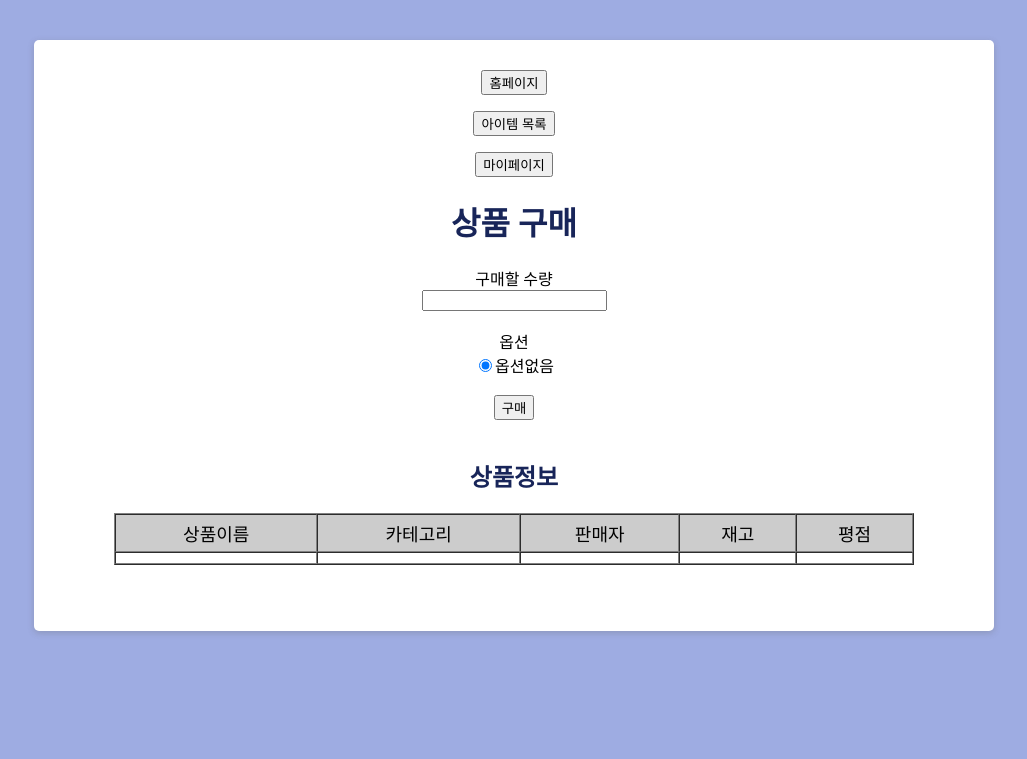
After one commit to myujin/Database-project, a PHP site: page /buy.php in a window 1280 px wide. The commit adds this page. Shown: the top 759 px of the page, without its empty margins (126-1153 px from the left). Run offline with PHP 8.4, Linux system fonts and the light colour scheme; data that the repository does not hold is empty.

Commit message:
구매페이지 구현. 구매시 테이블 업데이트는 아직 구현되어있지 않음

```diff
--- /dev/null
+++ b/buy.php
@@ -0,0 +1,108 @@
+
+<meta http-equiv="Content-Type" content="text/html; charset=UTF-8" />
+<html>
+<head>
+<title>홈 페이지</title>
+<link rel="stylesheet" href="css/home.css">
+<head>
+		<meta charset="utf-8">
+		<link rel="stylesheet" href="css/main.css">
+</head>
+<body>
+<div id="page-wrapper">
+	<div id="head">
+		<nav>
+			<form class="head" action="./home.php" name='home' method="post">
+				<input type='hidden' name='login_id' value=<?=$_POST['login_id']?>>
+				<input type='hidden' name='login_pwd' value=<?=$_POST['login_pwd']?>>
+				<input type='hidden' name='login_check_info' value=<?=$_POST['login_check_info']?>>
+				<button type="submit">홈페이지</button>
+			</form>
+			<form class="head" action="./item.php" name='item' method="post">
+				<input type='hidden' name='login_id' value=<?=$_POST['login_id']?>>
+				<input type='hidden' name='login_pwd' value=<?=$_POST['login_pwd']?>>
+				<input type='hidden' name='login_check_info' value=<?=$_POST['login_check_info']?>>
+					<button type="submit">아이템 목록</button>
+			</form>
+			<form class="head" action="./mypage.php" name='mypage' method="post">
+				<input type='hidden' name='login_id' value=<?=$_POST['login_id']?>>
+				<input type='hidden' name='login_pwd' value=<?=$_POST['login_pwd']?>>
+				<input type='hidden' name='login_check_info' value=<?=$_POST['login_check_info']?>>
+				<button type="submit">마이페이지</button>
+			</form>
+		</nav>
+	</div>
+  <?
+
+  include './dbcon.php';
+  $item_num=$_POST['item_num'];
+
+
+  $query = "SELECT * FROM item WHERE item_num = '$item_num'";
+
+  $result = mysqli_query($connect, $query);
+
+  $row = mysqli_fetch_array($result);
+  ?>
+	<h1>상품 구매</h1>
+	<div id="content">
+
+        <form action="./update_purchase_table.php" method="post">
+					<input type='hidden' name='login_id' value=<?=$_POST['login_id']?>>
+					<input type='hidden' name='login_pwd' value=<?=$_POST['login_pwd']?>>
+					<input type='hidden' name='login_check_info' value=<?=$_POST['login_check_info']?>>
+          <input type='hidden' name='stock' value=<?=$row['stock']?>>
+
+          <CENTER>구매할 수량
+					<br>
+					<CENTER><input type="text" name="order_num">
+					<br><br>
+          <CENTER>옵션
+          <br>
+          <input type="radio" name="option" value="opton0" checked="checked">옵션없음
+          <?
+          if($row['option1']){
+            ?>
+            <br>
+            <input type="radio" name="option" value="opton1"><?=$row['option1']?>
+          <?
+          }
+          if($row['option2']){
+          ?>
+            <br>
+            <input type="radio" name="option" value="opton2"><?=$row['option2']?>
+          <?
+          }
+          if($row['option3']){
+          ?>
+            <br>
+            <input type="radio" name="option" value="opton3"><?=$row['option3']?>
+          <?
+          }
+          ?>
+          <br><br>
+          <button type="submit">구매</button>
+
+				</form>
+
+			  <br><br>
+			  <h2> 상품정보 </h2>
+			  <table width= "800" border="1" cellspacing="0" cellpadding="5">
+			  <tr align="center">
+          <td bgcolor="#cccccc">상품이름</td>
+  		    <td bgcolor="#cccccc">카테고리</td>
+  			  <td bgcolor="#cccccc">판매자</td>
+          <td bgcolor="#cccccc">재고</td>
+          <td bgcolor="#cccccc">평점</td>
+			  </tr>
+
+      <td><?=$row['product_name']?></td>
+      <td><?=$row['category']?></td>
+      <td><?=$row['seller_ID']?></td>
+      <td><?=$row['stock']?></td>
+      <td><?=$row['score']?></td>
+
+</div>
+		</body>
+	</div>
+</html>
--- a/search.php
+++ b/search.php
@@ -85,6 +85,7 @@
 							<input type='hidden' name='login_id' value=<?=$_POST['login_id']?>>
 							<input type='hidden' name='login_pwd' value=<?=$_POST['login_pwd']?>>
 							<input type='hidden' name='login_check_info' value=<?=$_POST['login_check_info']?>>
+							<input type='hidden' name='item_num' value=<?=$row['item_num']?>>
 							<CENTER><button type="submit">구매</button>
 						</form></td>
 			      <td><?=$row['product_name']?></td>
```
Also changed, not shown: update_purchase_table.php (added, +8 -0 lines).
